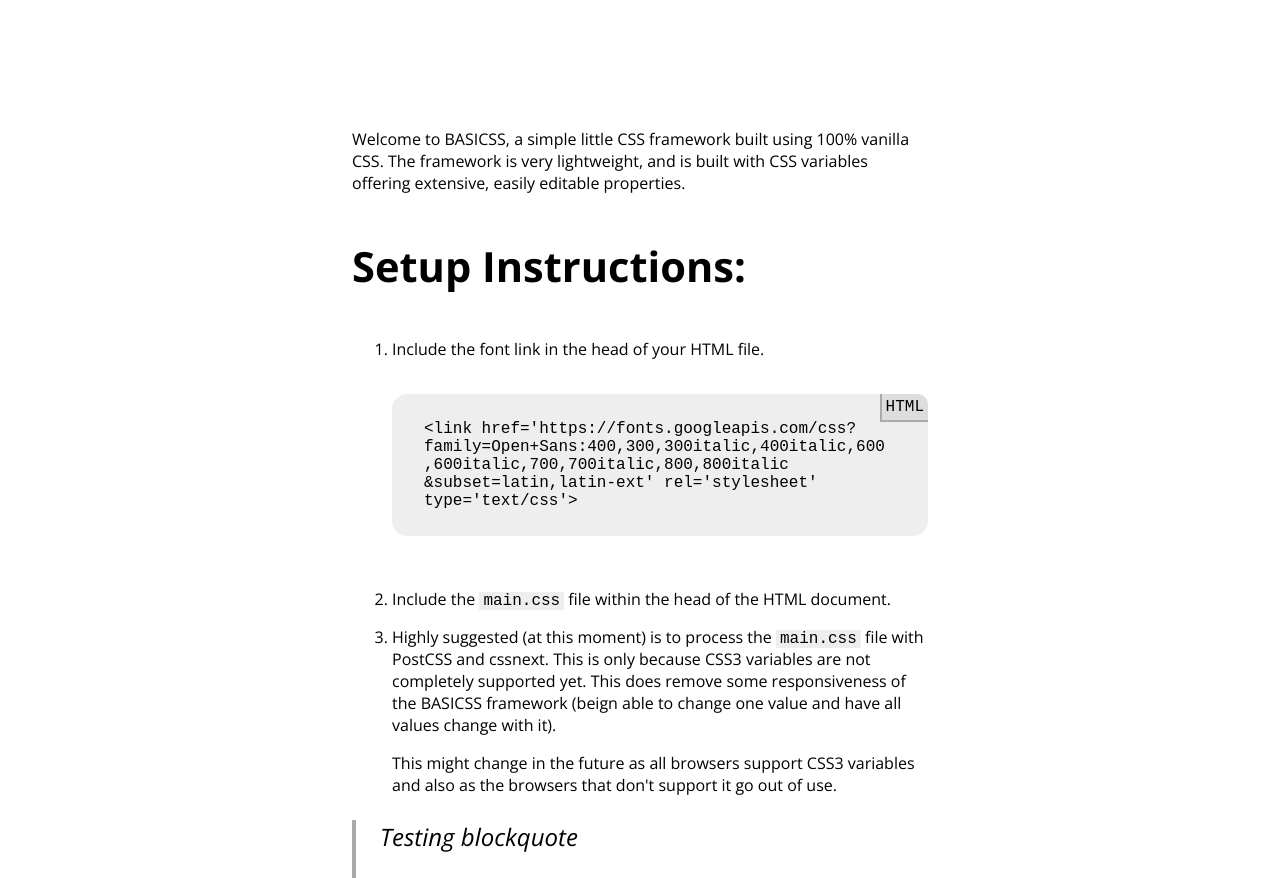
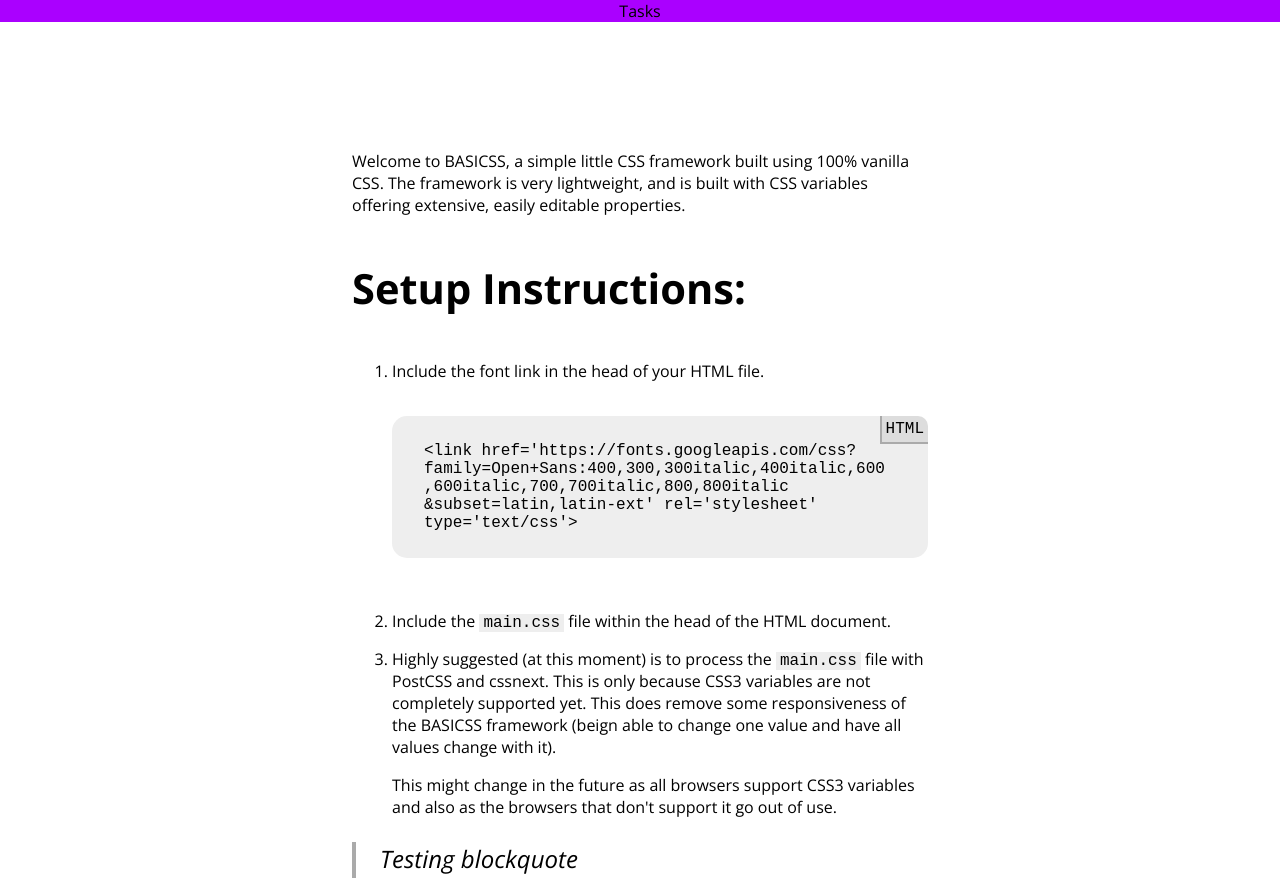
Before and after one commit to hamlim/tasks-old, a plain HTML site: page index.html in a window 1280 px wide. Shown: the top 878 px of the page. Drawn offline with nearby package versions, Linux system fonts and the light colour scheme; a script that the page names is missing.

Commit message:
adding some things

```diff
--- a/index.html
+++ b/index.html
@@ -10,16 +10,16 @@
         <link href='https://fonts.googleapis.com/css?family=Open+Sans:400,300,300italic,400italic,600,600italic,700,700italic,800,800italic&subset=latin,latin-ext' rel='stylesheet' type='text/css'>
         <link rel="stylesheet" href="./assets/css/normalize.min.css">
         <link rel="stylesheet" href="./assets/css/basi.css">
-        <script src="js/vendor/modernizr-2.8.3.min.js"></script>
+        <!-- <script src="js/vendor/modernizr-2.8.3.min.js"></script> -->
     </head>
     <body>
         <!--[if lt IE 8]>
             <p class="browserupgrade">You are using an <strong>outdated</strong> browser. Please <a href="http://browsehappy.com/">upgrade your browser</a> to improve your experience.</p>
         <![endif]-->
-        <header class="bg__clr_">
+        <header class="bg__clr_purple ">
             <nav class="utilities__niceText">
                 <div class="logo utilities__tac">
-
+                    Tasks
                 </div>
             </nav>
         </header>
```
